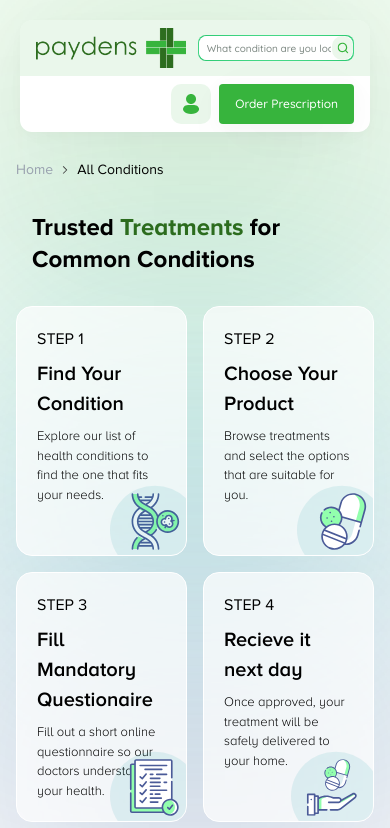
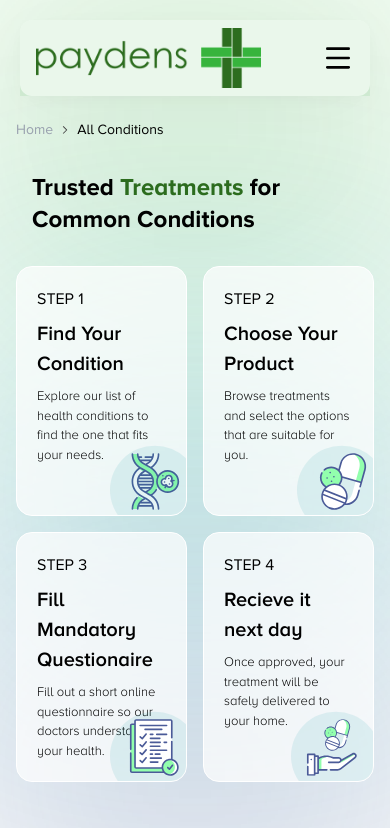
Before and after one commit to dhyeyRathi/paydens, a Next.js app: page /all-conditions in a window 390 px wide. Shown: the top 828 px of the page. Built offline with nearby package versions, Linux system fonts and the light colour scheme.

Commit message:
feat: implement responsive mobile menu with hamburger toggle and navigation updates

```diff
--- a/app/layout.tsx
+++ b/app/layout.tsx
@@ -22,7 +22,7 @@ export default function RootLayout({ children }: LayoutProps<"/">) {
       lang="en"
       className={` h-full antialiased ${proximaNova.variable} ${quicksand.variable}`}
     >
-      <body className="min-h-full  overflow-x-hidden flex flex-col pt-[160px] sm:pt-[150px] md:pt-[200px] lg:pt-[250px] bg-white ">
+      <body className="min-h-full  overflow-x-hidden flex flex-col pt-[120px] md:pt-[140px] lg:pt-[250px] bg-white ">
         <Navbar />
         {children}
         <Footer /></body>
--- a/components/Navbar.tsx
+++ b/components/Navbar.tsx
@@ -1,5 +1,5 @@
 "use client"
-import React from 'react'
+import React, { use, useState } from 'react'
 import Image from 'next/image'
 import TextLogo from "@/public/assets/images/logo/text-logo.png"
 import InputBar from './ui/InputBar'
@@ -7,24 +7,32 @@ import styles from "./components.css/Navbar.module.css"
 import FindPharmacyButton, { FindPharmacyCard } from './ui/FindPharmacyButton'
 import { Button } from './ui/Button'
 import SquareButton from './ui/SquareButton'
-import NavItems from './ui/NavItems'
+import NavItems, { NavItemsVar2 } from './ui/NavItems'
 import { useRouter } from 'next/navigation'
 
 const Navbar = () => {
 
     const router = useRouter();
+    const [hamburger, setHamburger] = useState<boolean>(false);
 
     function handleRouting(e: string) {
         router.push(e);
     }
 
     return (<>
-        <header className={`${styles.header} rounded-xl md:rounded-3xl paydens-shadow `}>
+        <header className={`${styles.header} rounded-xl md:rounded-3xl paydens-shadow`}>
             <div className={`${styles.container} bg-primary/10  w-full rounded-t-xl md:rounded-t-3xl`}>
                 <div className={`${styles.logoSearchCont} flex-1`}>
-                    <Image className={styles.LogoText} src={TextLogo} alt="logo" />
-                    <InputBar placeholder='What condition are you looking for?' >
-                        <SquareButton className={`${styles.searchButton} group  h-[24px] w-[24px] md:h-[48px] md:w-[48px]`}>
+                    <a href='/'> <Image className={styles.LogoText} src={TextLogo} alt="logo" /></a>
+                    <button onClick={() => setHamburger(!hamburger)}>
+                        <svg xmlns="http://www.w3.org/2000/svg" width="24" height="24" viewBox="0 0 24 24" fill="none" stroke="currentColor" strokeWidth="2" strokeLinecap="round" strokeLinejoin="round"
+                            className="lucide lucide-menu h-8 w-8 min-[769px]:hidden">
+                            <path d="M4 5h16" />
+                            <path d="M4 12h16" />
+                            <path d="M4 19h16" />
+                        </svg></button>
+                    <InputBar placeholder='What condition are you looking for?' className={`${styles.Input}`} >
+                        <SquareButton className={`${styles.searchButton} group`} size="clamp(24px, 5vw, 48px)">
                             <svg width="18" height="18" viewBox="0 0 18 18" fill="none" className='scale-60 md:scale-100' xmlns="http://www.w3.org/2000/svg">
                                 <path className='fill-primary group-hover:fill-white transition-all duration-300 ease-in-out' d="M8 16C6.41775 16 4.87103 15.5308 3.55544 14.6518C2.23985 13.7727 1.21447 12.5233 0.608967 11.0615C0.00346625 9.59966 -0.15496 7.99113 0.153721 6.43928C0.462403 4.88743 1.22433 3.46197 2.34315 2.34315C3.46197 1.22433 4.88743 0.462403 6.43928 0.153721C7.99113 -0.15496 9.59966 0.00346625 11.0615 0.608967C12.5233 1.21447 13.7727 2.23985 14.6518 3.55544C15.5308 4.87103 16 6.41775 16 8C15.9976 10.121 15.154 12.1545 13.6542 13.6542C12.1545 15.154 10.121 15.9976 8 16ZM8 2C6.81332 2 5.65328 2.3519 4.66658 3.01119C3.67989 3.67047 2.91085 4.60755 2.45673 5.7039C2.0026 6.80026 1.88378 8.00666 2.11529 9.17055C2.3468 10.3344 2.91825 11.4035 3.75736 12.2426C4.59648 13.0818 5.66558 13.6532 6.82946 13.8847C7.99335 14.1162 9.19975 13.9974 10.2961 13.5433C11.3925 13.0892 12.3295 12.3201 12.9888 11.3334C13.6481 10.3467 14 9.18669 14 8C13.9984 6.40919 13.3658 4.88399 12.2409 3.75912C11.116 2.63424 9.59082 2.00159 8 2Z" />
                                 <path className='fill-primary group-hover:fill-white transition-all duration-300 ease-in-out' d="M16.9999 18.0004C16.7347 18.0003 16.4804 17.895 16.2929 17.7074L12.2929 13.7074C12.1108 13.5188 12.01 13.2662 12.0122 13.004C12.0145 12.7418 12.1197 12.491 12.3051 12.3056C12.4905 12.1202 12.7413 12.015 13.0035 12.0127C13.2657 12.0105 13.5183 12.1112 13.7069 12.2934L17.7069 16.2934C17.8467 16.4333 17.9419 16.6114 17.9805 16.8054C18.0191 16.9993 17.9993 17.2004 17.9236 17.3831C17.8479 17.5658 17.7198 17.7219 17.5554 17.8318C17.391 17.9417 17.1977 18.0004 16.9999 18.0004Z" />
@@ -33,23 +41,60 @@ const Navbar = () => {
                         </SquareButton>
                     </InputBar>
                 </div>
-                <FindPharmacyButton />
+                <FindPharmacyButton className='!hidden md:!flex ' card={true} />
             </div>
 
 
-            <div className={`rounded-b-3xl ${styles.container}`}>
+            <div className={`rounded-b-3xl ${styles.container2}`}>
                 <NavItems />
                 {/*  */}
-                <div className="flex gap-2 justify-end w-full ">
-                    <SquareButton className=' h-[40px] w-[40px]  md:h-[48px] md:w-[48px]' onclick={() => handleRouting('/account')}>
+                <div className="flex gap-2 justify-end w-full !hidden min-[769px]:!flex">
+                    <SquareButton size="clamp(40px, 5vw, 48px)" onclick={() => handleRouting('/account')}>
                         <svg width="17" height="20" viewBox="0 0 17 20" fill="none" xmlns="http://www.w3.org/2000/svg">
                             <path fillRule="evenodd" clipRule="evenodd" d="M8.03991 0C5.27849 0 3.03992 2.23858 3.03992 5C3.03992 7.76142 5.27849 10 8.03991 10C10.8013 10 13.0399 7.76142 13.0399 5C13.0399 2.23858 10.8013 0 8.03991 0Z" className='fill-primary group-hover:fill-white transition-all duration-300 ease-in-out' />
                             <path fillRule="evenodd" clipRule="evenodd" d="M5.03995 11C3.3772 11 1.77819 11.7585 0.841105 12.9004C0.365505 13.48 0.0311652 14.1971 0.00205524 14.9919C-0.0276748 15.8036 0.265315 16.5958 0.869535 17.2871C2.3421 18.9716 4.69323 20 8.03995 20C11.3866 20 13.7378 18.9716 15.2103 17.2871C15.8146 16.5958 16.1075 15.8036 16.0778 14.9919C16.0487 14.1971 15.7144 13.48 15.2388 12.9004C14.3017 11.7585 12.7027 11 11.0399 11H5.03995Z" className='fill-primary group-hover:fill-white transition-all duration-300 ease-in-out' />
                         </svg>
                     </SquareButton>
-                    <Button className='text-xs md:text-2xl lg:text-lg !py-2'>Order Prescription</Button>
+                    <Button className='text-xs md:text-2xl lg:text-lg !py-2 '>Order Prescription</Button>
+                </div>
+
+
+
+                <div className={`${styles.mobileContainer} ${hamburger && styles.mobileContainerActive}`}>
+                    <div>
+                        <InputBar placeholder='What condition are you looking for?' className={`${styles.Input}`} >
+                            <SquareButton className={`${styles.searchButton} group`} size="clamp(24px, 5vw, 48px)">
+                                <svg width="18" height="18" viewBox="0 0 18 18" fill="none" className='scale-60 md:scale-100' xmlns="http://www.w3.org/2000/svg">
+                                    <path className='fill-primary group-hover:fill-white transition-all duration-300 ease-in-out' d="M8 16C6.41775 16 4.87103 15.5308 3.55544 14.6518C2.23985 13.7727 1.21447 12.5233 0.608967 11.0615C0.00346625 9.59966 -0.15496 7.99113 0.153721 6.43928C0.462403 4.88743 1.22433 3.46197 2.34315 2.34315C3.46197 1.22433 4.88743 0.462403 6.43928 0.153721C7.99113 -0.15496 9.59966 0.00346625 11.0615 0.608967C12.5233 1.21447 13.7727 2.23985 14.6518 3.55544C15.5308 4.87103 16 6.41775 16 8C15.9976 10.121 15.154 12.1545 13.6542 13.6542C12.1545 15.154 10.121 15.9976 8 16ZM8 2C6.81332 2 5.65328 2.3519 4.66658 3.01119C3.67989 3.67047 2.91085 4.60755 2.45673 5.7039C2.0026 6.80026 1.88378 8.00666 2.11529 9.17055C2.3468 10.3344 2.91825 11.4035 3.75736 12.2426C4.59648 13.0818 5.66558 13.6532 6.82946 13.8847C7.99335 14.1162 9.19975 13.9974 10.2961 13.5433C11.3925 13.0892 12.3295 12.3201 12.9888 11.3334C13.6481 10.3467 14 9.18669 14 8C13.9984 6.40919 13.3658 4.88399 12.2409 3.75912C11.116 2.63424 9.59082 2.00159 8 2Z" />
+                                    <path className='fill-primary group-hover:fill-white transition-all duration-300 ease-in-out' d="M16.9999 18.0004C16.7347 18.0003 16.4804 17.895 16.2929 17.7074L12.2929 13.7074C12.1108 13.5188 12.01 13.2662 12.0122 13.004C12.0145 12.7418 12.1197 12.491 12.3051 12.3056C12.4905 12.1202 12.7413 12.015 13.0035 12.0127C13.2657 12.0105 13.5183 12.1112 13.7069 12.2934L17.7069 16.2934C17.8467 16.4333 17.9419 16.6114 17.9805 16.8054C18.0191 16.9993 17.9993 17.2004 17.9236 17.3831C17.8479 17.5658 17.7198 17.7219 17.5554 17.8318C17.391 17.9417 17.1977 18.0004 16.9999 18.0004Z" />
+                                </svg>
+
+                            </SquareButton></InputBar>
+                        <NavItemsVar2 />
+
+
+                        <div className="flex gap-2 justify-center w-full flex">
+                            <FindPharmacyButton className='!w-auto ' />
+                            <SquareButton size="100%" onclick={() => handleRouting('/account')}>
+                                <svg width="17" height="20" viewBox="0 0 17 20" fill="none" xmlns="http://www.w3.org/2000/svg">
+                                    <path fillRule="evenodd" clipRule="evenodd" d="M8.03991 0C5.27849 0 3.03992 2.23858 3.03992 5C3.03992 7.76142 5.27849 10 8.03991 10C10.8013 10 13.0399 7.76142 13.0399 5C13.0399 2.23858 10.8013 0 8.03991 0Z" className='fill-primary group-hover:fill-white transition-all duration-300 ease-in-out' />
+                                    <path fillRule="evenodd" clipRule="evenodd" d="M5.03995 11C3.3772 11 1.77819 11.7585 0.841105 12.9004C0.365505 13.48 0.0311652 14.1971 0.00205524 14.9919C-0.0276748 15.8036 0.265315 16.5958 0.869535 17.2871C2.3421 18.9716 4.69323 20 8.03995 20C11.3866 20 13.7378 18.9716 15.2103 17.2871C15.8146 16.5958 16.1075 15.8036 16.0778 14.9919C16.0487 14.1971 15.7144 13.48 15.2388 12.9004C14.3017 11.7585 12.7027 11 11.0399 11H5.03995Z" className='fill-primary group-hover:fill-white transition-all duration-300 ease-in-out' />
+                                </svg>
+                            </SquareButton>
+                            <Button className='text-xs md:text-2xl lg:text-lg !py-2 '>Order Prescription</Button>
+                        </div>
+
+
+
+                    </div>
+
+
                 </div>
             </div>
+
+            {/* <div className={`${styles.mobileContainer}`}>
+                <h1>hi</h1>
+            </div> */}
 
         </header>
 
--- a/components/components.css/Navbar.module.css
+++ b/components/components.css/Navbar.module.css
@@ -26,6 +26,21 @@
 
 }
 
+
+
+.container2 {
+    display: flex;
+    flex-direction: row;
+    justify-content: space-between;
+    align-items: center;
+    padding: 12px 80px;
+    gap: 32px;
+    flex: none;
+    order: 0;
+    align-self: stretch;
+
+}
+
 .logoSearchCont {
     display: flex;
     flex-direction: row;
@@ -36,8 +51,9 @@
     margin: 0 auto;
 }
 
-
-
+.mobileContainer {
+    display: none;
+}
 
 .LogoText {
     height: 71px;
@@ -59,6 +75,15 @@
         gap: 16px;
     }
 
+    .container2 {
+        padding: 12px 24px;
+        gap: 16px;
+    }
+
+    .mobileContainer {
+        display: none;
+    }
+
     .navItemsCont {
         font-size: 10px;
         width: 80%;
@@ -75,10 +100,70 @@
     .container {
         padding: 8px 16px;
         gap: 16px;
+
     }
 
+    .mobileContainer {
+        width: 100%;
+        background-color: white;
+        display: flex;
+        flex-direction: column;
+        padding: 0px 20px;
+
+    }
+
+    .mobileContainer>div {
+        max-height: 0;
+        transition: max-height 0.4s cubic-bezier(0.2, 1, 0.2, 1),
+            opacity 0.3s ease,
+            padding 0.3s ease;
+        overflow: hidden;
+        padding: 0px;
+    }
+
+    .mobileContainerActive>div {
+        max-height: 1000px !important;
+        opacity: 1;
+        overflow: hidden;
+        padding: 20px 0px;
+        display: flex;
+        flex-direction: column;
+
+    }
+
+    .mobileContainer .Input {
+        display: flex;
+    }
+
+    .mobileContainer .navItemsCont {
+        display: flex;
+        padding: 20px 30px;
+        width: 100%;
+        flex-direction: column;
+        gap: 10px;
+        justify-content: auto;
+        font-size: 16px;
+
+    }
+
+    .Input {
+        display: none;
+
+    }
+
+    .container2 {
+        padding: 0;
+        gap: 0px;
+        flex-direction: column;
+        justify-content: space-between;
+        align-items: center;
+        overflow: hidden;
+    }
+
+
+
     .LogoText {
-        height: 40px;
+        height: 60px;
         width: auto;
     }
 
--- a/components/ui/FindPharmacyButton.tsx
+++ b/components/ui/FindPharmacyButton.tsx
@@ -3,7 +3,12 @@ import React, { useState } from 'react'
 import styles from './ui.css/findButton.module.css'
 import { useRouter } from 'next/navigation'
 
-const FindPharmacyButton = () => {
+interface findPharmacyProps {
+    className?: string
+    card?: boolean
+}
+
+const FindPharmacyButton = ({ className, card = false }: findPharmacyProps) => {
 
     const router = useRouter();
     const [drop, setDrop] = useState<boolean>(false);
@@ -21,7 +26,7 @@ const FindPharmacyButton = () => {
 
     return (
         <>
-            <button className={`paydence-shadow ${styles.button} relative text-primary font-[600] `} onClick={() => router.push('/findpharmacy')} onMouseEnter={() => handleHover(true)} onMouseLeave={() => handleHover(false)}>
+            <button className={`paydence-shadow ${styles.button} relative text-primary font-[600] ${className} `} onClick={() => router.push('/findpharmacy')} onMouseEnter={() => handleHover(true)} onMouseLeave={() => handleHover(false)}>
                 <svg width="20" height="20" viewBox="0 0 20 20" fill="none" xmlns="http://www.w3.org/2000/svg">
                     <g clipPath="url(#clip0_2016_2062)">
                         <path d="M10 0C6.48574 0 3.55469 2.83086 3.55469 6.44531C3.55469 7.82039 3.96789 9.04656 4.7609 10.1955L9.50676 17.601C9.73699 17.961 10.2635 17.9603 10.4932 17.601L15.2597 10.1704C16.0356 9.07344 16.4453 7.78543 16.4453 6.44531C16.4453 2.89137 13.5539 0 10 0ZM10 9.375C8.38465 9.375 7.07031 8.06066 7.07031 6.44531C7.07031 4.82996 8.38465 3.51562 10 3.51562C11.6154 3.51562 12.9297 4.82996 12.9297 6.44531C12.9297 8.06066 11.6154 9.375 10 9.375Z" fill="#37B43D" />
@@ -38,7 +43,7 @@ const FindPharmacyButton = () => {
                 {drop && <div className='absolute h-30 w-50 z-2 inset-0' onMouseEnter={() => handleHover(true)} onMouseLeave={() => handleHover(false)}></div>}
 
             </button>
-            {drop && <FindPharmacyCard onMouseEnter={() => handleHover(true)} onMouseLeave={() => handleHover(false)} />}
+            {drop && card && <FindPharmacyCard onMouseEnter={() => handleHover(true)} onMouseLeave={() => handleHover(false)} />}
         </>
     )
 }
--- a/components/ui/InputBar.tsx
+++ b/components/ui/InputBar.tsx
@@ -13,9 +13,9 @@ const InputBar = ({
 }: inputProps) => {
     return (
         <>
-            <div className={`${styles.gradientBorder} w-full`}>
-                <div className='w-full h-6 md:h-12 bg-white rounded-[8px] flex '>
-                    <input className={`${styles.inputBar} ${className} text-text font-[500] font-quicksand w-full bg-white`}
+            <div className={`${styles.gradientBorder} ${className} w-full`}>
+                <div className='w-full h-10 md:h-12 bg-white rounded-[8px] flex '>
+                    <input className={`${styles.inputBar}  text-text font-[500] font-quicksand w-full bg-white`}
                         id='search' placeholder={placeholder} />
                     {children}
                 </div>
--- a/components/ui/NavItems.tsx
+++ b/components/ui/NavItems.tsx
@@ -29,7 +29,7 @@ const NavItems = () => {
         {
             title: 'Our Services',
             dropdown: true,
-            href: '',
+            href: '/',
         },
         {
             title: 'Shop Online',
@@ -52,7 +52,8 @@ const NavItems = () => {
         <div className={`${styles.navItemsCont} h-full`}>
             {
                 navItems.map((item) => (
-                    <a href={item.href} key={item.title} onClick={() => handleHover(!drop)} className={`flex cursor-pointer relative gap-4 h-full hover:text-primary justify-between items-center group transition-all duration-300 ease-in-out ${drop && item.dropdown ? "text-primary" : ""}`} onMouseEnter={() => handleHover(item.dropdown)} onMouseLeave={() => handleHover(false)}>
+                    <a href={item.href} key={item.title} onClick={() => handleHover(!drop)} className={`flex cursor-pointer relative gap-4 h-full hover:text-primary justify-between items-center group transition-all duration-300 ease-in-out ${drop && item.dropdown ? "text-primary" : ""}`}
+                        onMouseEnter={() => handleHover(item.dropdown)} onMouseLeave={() => handleHover(false)}>
                         {item.title}
                         {item.dropdown && <div>
                             <svg width="11" height="6" viewBox="0 0 11 6" className={` group-hover:rotate-180  ${drop && "rotate-180"}`} fill="none" xmlns="http://www.w3.org/2000/svg">
@@ -72,3 +73,66 @@ const NavItems = () => {
 }
 
 export default NavItems
+
+const NavItemsVar2 = () => {
+
+    const [drop, setDrop] = useState<boolean>(false);
+
+    function handleHover(e: boolean) {
+        if (e) {
+            setDrop(true);
+            return;
+        }
+        else {
+            setDrop(false);
+        };
+
+    }
+    const navItems: NavItem[] = [
+        {
+            title: 'Our Services',
+            dropdown: true,
+            href: '/allconditions-health',
+        },
+        {
+            title: 'Shop Online',
+            dropdown: false,
+            href: '',
+        },
+        {
+            title: 'Weight Management',
+            dropdown: false,
+            href: '',
+
+        },
+        {
+            title: 'About Us',
+            dropdown: false,
+            href: '/about',
+        },
+    ];
+    return (
+        <div className={`${styles.navItemsCont} h-full`}>
+            {
+                navItems.map((item) => (
+                    <a href={item.href} key={item.title} onClick={() => handleHover(!drop)} className={`flex cursor-pointer relative gap-4 h-full hover:text-primary justify-between items-center group transition-all duration-300 ease-in-out ${drop && item.dropdown ? "text-primary" : ""}`}
+                        onMouseEnter={() => handleHover(item.dropdown)} onMouseLeave={() => handleHover(false)}>
+                        {item.title}
+                        {item.dropdown && <div>
+                            <svg width="11" height="6" viewBox="0 0 11 6" className={` group-hover:rotate-180  ${drop && "rotate-180"}`} fill="none" xmlns="http://www.w3.org/2000/svg">
+                                <path className={` group-hover:fill-primary transition-all duration-300 ease-in-out ${drop && item.dropdown ? "fill-primary" : "fill-text"}`} d="M0.88332 -0.000134586L-1.32911e-05 0.884032L4.81415 5.69987C4.89129 5.77749 4.98302 5.8391 5.08406 5.88114C5.18511 5.92318 5.29346 5.94482 5.4029 5.94482C5.51234 5.94482 5.6207 5.92318 5.72174 5.88114C5.82278 5.8391 5.91451 5.77749 5.99165 5.69987L10.8083 0.884032L9.92499 0.000698556L5.40415 4.5207L0.88332 -0.000134586Z" />
+                            </svg>
+                            <div className='absolute  w-5 md:w-20 h-16 lg:h-14  lg:w-35 z-2 inset-0' onMouseEnter={() => handleHover(item.dropdown)} onMouseLeave={() => handleHover(false)}></div>
+                        </div>
+
+                        }
+                    </a>
+                ))
+            }
+
+
+        </div>
+    )
+}
+
+export { NavItemsVar2 };
--- a/components/ui/ServicesDropdown.tsx
+++ b/components/ui/ServicesDropdown.tsx
@@ -16,15 +16,16 @@ interface ServiceSection {
 interface ServicesDropdownProps {
     onMouseEnter?: () => void;
     onMouseLeave?: () => void;
+    className?: string;
 }
 
 
 
-const ServicesDropdown = ({ onMouseEnter, onMouseLeave }: ServicesDropdownProps) => {
+const ServicesDropdown = ({ onMouseEnter, onMouseLeave, className }: ServicesDropdownProps) => {
     const serviceSections = Object.values(services) as ServiceSection[];
 
     return (
-        <div className={`${styles.dropdownContainer} paydens-shadow`} onMouseEnter={onMouseEnter}
+        <div className={`${styles.dropdownContainer} ${className} paydens-shadow`} onMouseEnter={onMouseEnter}
             onMouseLeave={onMouseLeave}>
             <div className={`${styles.dropdownGrid} flex flex-col lg:flex-row gap-8 lg:gap-11 justify-between`}>
                 {
--- a/components/ui/SquareButton.tsx
+++ b/components/ui/SquareButton.tsx
@@ -1,20 +1,23 @@
-import React, { Children } from 'react'
+import React from 'react'
 import styles from "./ui.css/Button.module.css"
 
 interface ButtonProps {
     children: React.ReactNode;
-    className: string
-    onclick?: () => void
+    className?: string;
+    size?: string;
+    onclick?: () => void;
 }
 
-const SquareButton = ({ children, className, onclick }: ButtonProps) => {
+const SquareButton = ({ children, className = '', size, onclick }: ButtonProps) => {
     return (
-        <>
-            <button className={`${styles.squareButton} ${className} group bg-primary/10
-                    hover:bg-primary-dark transition-all duration-300 ease-in-out `} onClick={onclick}>
-                {children}
-            </button>
-        </>
+        <button
+            className={`${styles.squareButton} ${className} group bg-primary/10
+                    hover:bg-primary-dark transition-all duration-300 ease-in-out`}
+            style={size ? { width: size } : undefined}
+            onClick={onclick}
+        >
+            {children}
+        </button>
     )
 }
 
--- a/components/ui/ui.css/Button.module.css
+++ b/components/ui/ui.css/Button.module.css
@@ -19,6 +19,7 @@
     justify-content: center;
     align-items: center;
     padding: 0;
+    aspect-ratio: 1/1;
     gap: 10px;
     border-radius: 8px;
 }
@@ -42,8 +43,7 @@
 
 @media (max-width: 1200px) {
     .squareButton {
-        border-radius: 2px;
-        border-radius: 10px
+        border-radius: 10px;
     }
 
     .button {
--- a/components/ui/ui.css/Input.module.css
+++ b/components/ui/ui.css/Input.module.css
@@ -42,7 +42,7 @@
 @media (max-width: 768px) {
     .inputBar {
         padding: 6px 1px 6px 8px;
-        font-size: x-small;
+        font-size: small;
     }
 
     .inputBarVar2 {
--- a/components/ui/ui.css/findButton.module.css
+++ b/components/ui/ui.css/findButton.module.css
@@ -123,9 +123,7 @@
 }
 
 @media (max-width: 768px) {
-    .button {
-        display: none;
-    }
+
 
     .pharmacyCardVar2Cont2 {
 
```
